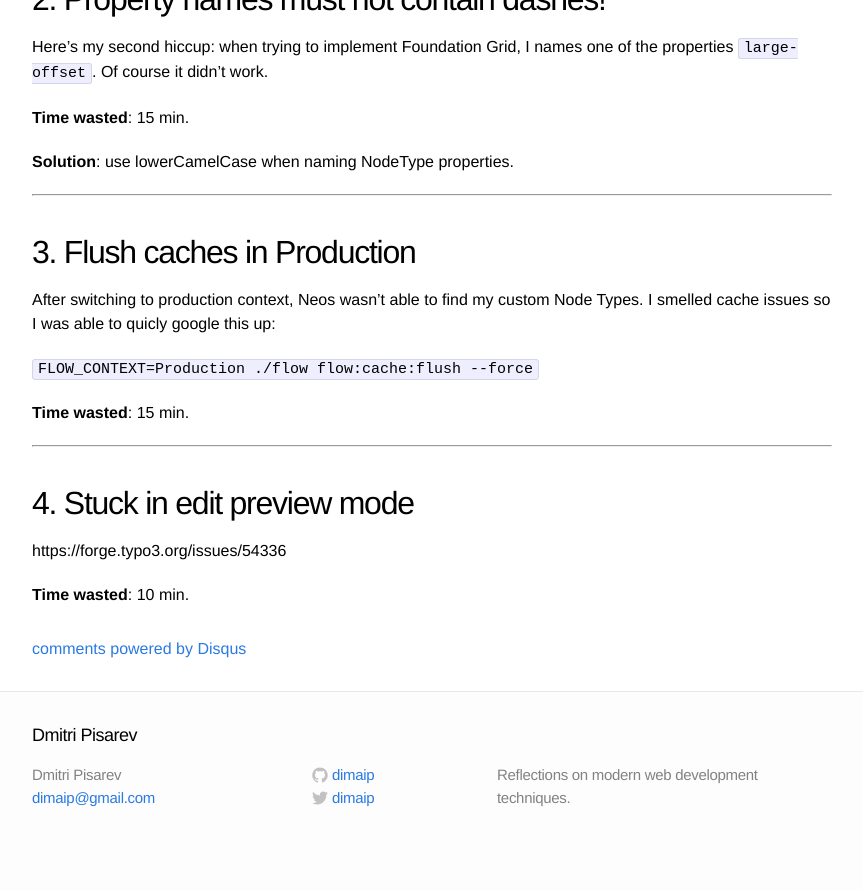
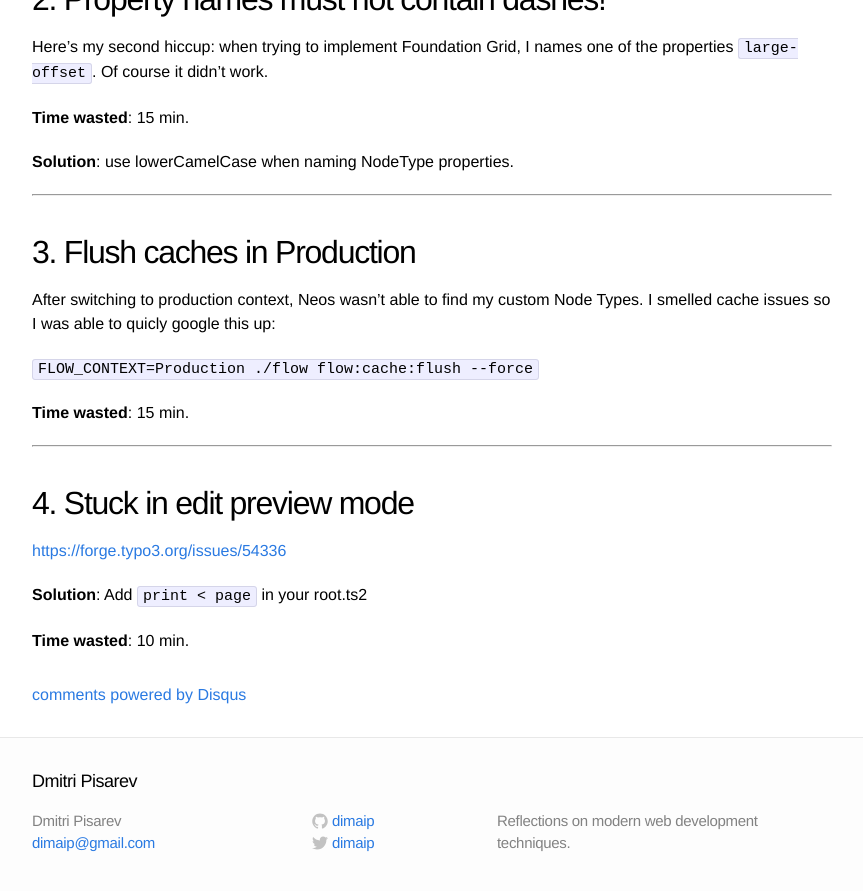
Before and after one commit to dimaip/dimaip.github.io, a Jekyll site: the page built from _posts/2014-07-23-typo3-neos-hiccups.md, in a window 1280 px wide and 900 px high, scrolled down 847 px. Shown: the top 891 px of the window, without its empty margins (208-1071 px from the left). Built offline with Jekyll 4.4.1, drawn with Linux system fonts in a browser that asks for light colours; comment, search, counter and statistics services are not loaded; before the commit the page ends 1701 px from its top, so only the background shows below that.

Commit message:
Update 2014-07-23-typo3-neos-hiccups.md

```diff
--- a/_posts/2014-07-23-typo3-neos-hiccups.md
+++ b/_posts/2014-07-23-typo3-neos-hiccups.md
@@ -59,6 +59,8 @@
 
 ## 4. Stuck in edit preview mode
 
-https://forge.typo3.org/issues/54336
+[https://forge.typo3.org/issues/54336](https://forge.typo3.org/issues/54336)
+
+**Solution**: Add `print < page` in your root.ts2
 
 **Time wasted**: 10 min.
```
